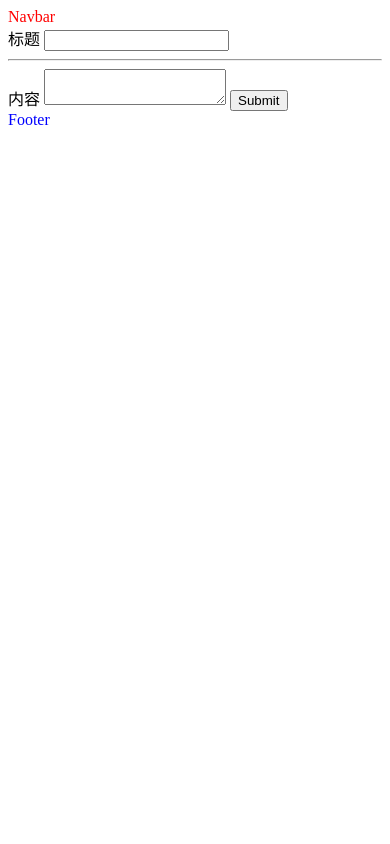
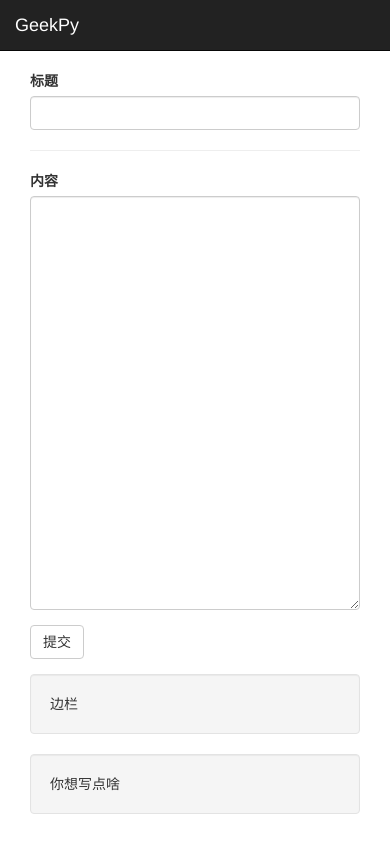
Before and after one commit to y2kconnect/geekpy, a Django app: page /post/create/ in a window 390 px wide. Run offline with Django 3.2, Linux system fonts and the light colour scheme; some libraries are stand-ins or nearby versions.

Commit message:
添加页面样式

```diff
--- a/geekpy/urls.py
+++ b/geekpy/urls.py
@@ -18,6 +18,8 @@ from django.urls import path
 from post import views as post_views
 
 urlpatterns = [
+    path('', post_views.post_list),
+
     path('post/read/', post_views.read_post),
     path('post/create/', post_views.create_post),
     path('post/edit/', post_views.edit_post),
--- a/post/templates/base.html
+++ b/post/templates/base.html
@@ -1,18 +1,40 @@
 <!DOCTYPE html>
-<html>
+<html lang="zh-CN">
 <head>
+    <meta charset="utf-8">
+    <meta http-equiv="X-UA-Compatible" content="IE=edge">
+    <meta name="viewport" content="width=device-width, initial-scale=1">
+
     <title>GeekPy</title>
-    <link rel="stylesheet" type="text/css" href="/static/css/style.css">
+
+    <!-- Bootstrap -->
+    <link rel="stylesheet" href="https://cdn.bootcss.com/bootstrap/3.3.7/css/bootstrap.min.css">
+    <style type="text/css">
+        .block {}
+    </style>
     {% block ext_css %}{% endblock %}
 </head>
 
 <body>
-    <div style="color: red">Navbar</div>
-    <div>{% block container %}{% endblock %}</div>
-    <div>{% block sidebar %}{% endblock %}</div>
-    <div style="color: blue">Footer</div>
+    <!-- Navbar -->
+    <nav class="navbar navbar-inverse navbar-static-top">
+        <div class="container-fluid">
+            <div class="navbar-header">
+                <a class="navbar-brand" href="/">GeekPy</a>
+            </div>
+        </div>
+    </nav>
 
-    <script type="text/javascript" src="/static/js/jquery.js"></script>
+    <div class="container">
+        <div class="col-md-8">{% block container %}{% endblock %}</div>
+        <div class="col-md-4">
+            <div class="well">边栏</div>
+            <div class="well">你想写点啥</div>
+        </div>
+    </div>
+
+    <script src="https://cdn.bootcss.com/jquery/1.12.4/jquery.min.js"></script>
+    <script src="https://cdn.bootcss.com/bootstrap/3.3.7/js/bootstrap.min.js"></script>
     {% block ext_js %}{% endblock %}
 </body>
 </html>
--- a/post/templates/create_post.html
+++ b/post/templates/create_post.html
@@ -1,14 +1,26 @@
 {% extends "base.html" %}
 
 {% block container %}
-<form method="POST" action="/post/create/">
+<form class="form-horizontal" method="POST" action="/post/create/">
     {% csrf_token %}
-    <label>标题</label>
-    <input type="text" name="title">
+    <div class="form-group">
+        <label class="col-sm-1 control-label">标题</label>
+        <div class="col-sm-5">
+            <input class="form-control" type="text" name="title">
+        </div>
+    </div>
     <hr>
-    <label>内容</label>
-    <textarea name="content"></textarea>
+    <div class="form-group">
+        <label class="col-sm-1 control-label">内容</label>
+        <div class="col-sm-11">
+            <textarea class="form-control" rows="20" name="content"></textarea>
+        </div>
+    </div>
 
-    <input type="submit" name="提交">
+    <div class="form-group">
+        <div class="col-sm-offset-1 col-sm-6">
+            <button type="submit" class="btn btn-default">提交</button>
+        </div>
+    </div>
 </form>
 {% endblock %}
```
Also changed, not shown: post/templates/edit_post.html (+18 -6 lines), post/templates/post_list.html (+15 -9 lines), post/templates/read_post.html (+7 -4 lines).
